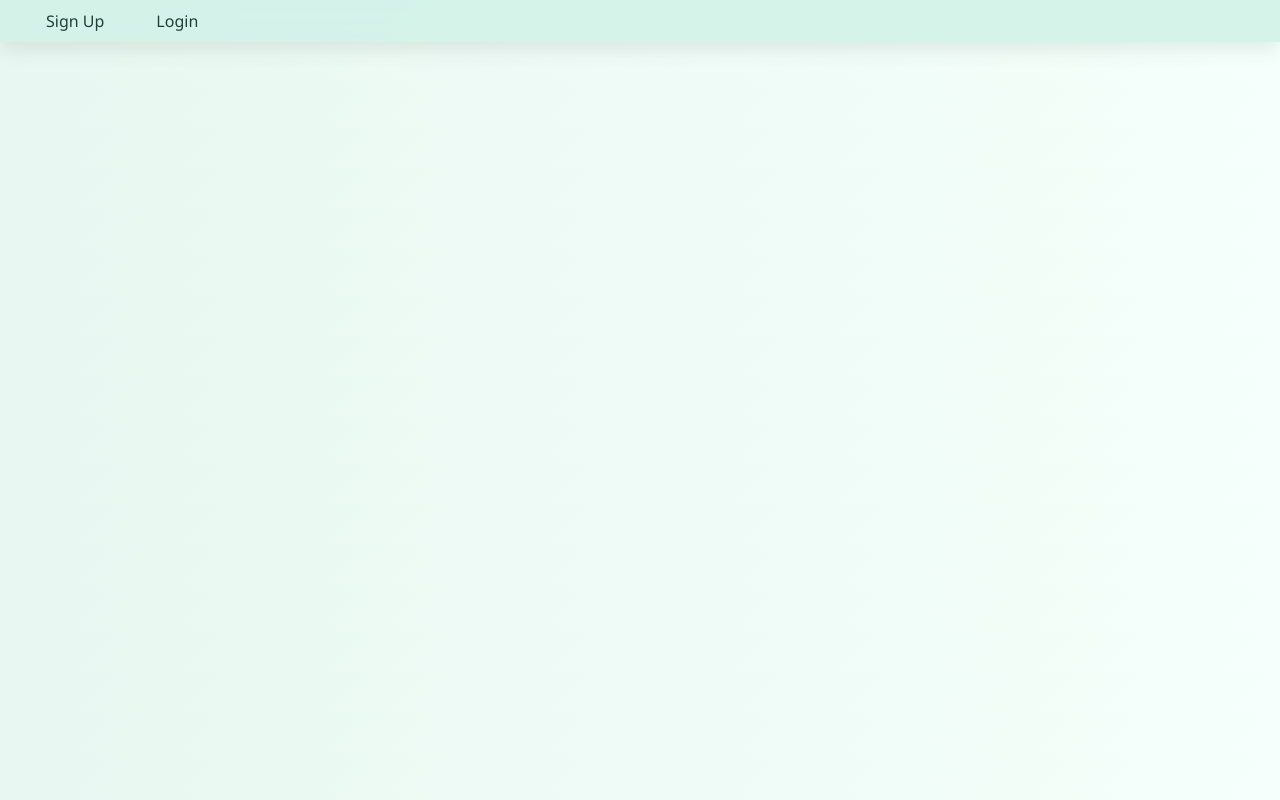
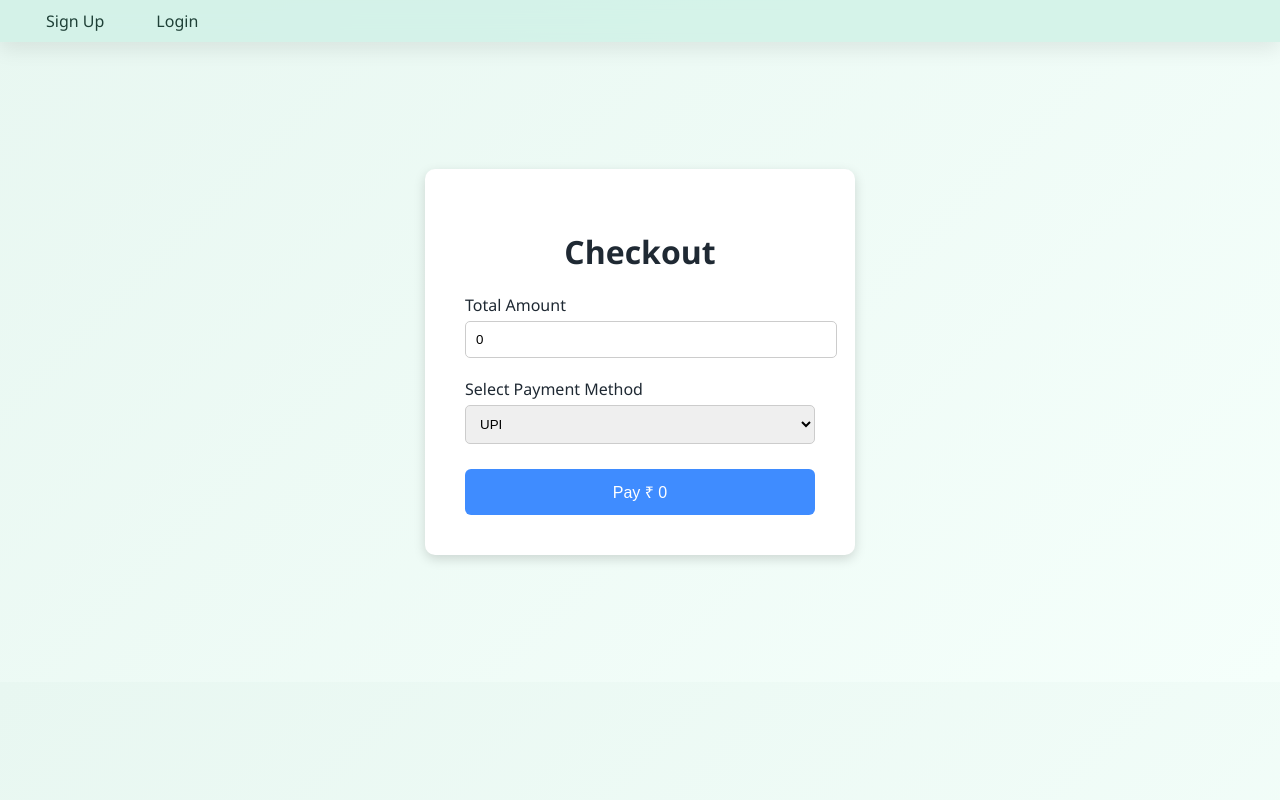
Before and after one commit to krishna10904/Intern-E-comm, a React (Create React App) app in the folder front-end/: page /payment in a window 1280 px wide. Before the commit this address had no page. Built offline with nearby package versions, Linux system fonts and the light colour scheme.

Commit message:
adding payment

```diff
--- a/front-end/src/App.js
+++ b/front-end/src/App.js
@@ -12,6 +12,8 @@ import AttendancePage from './components/dashboard/AttendancePage';
 import LeavePage from './components/dashboard/LeavePage';
 import Cart from './components/Cart';
 import Profile from './components/Profile';
+import Payment from "./components/Payment";
+
 function App() {
   return (
     <div className="App">
@@ -37,6 +39,7 @@ function App() {
 
           </Route>
 
+            <Route path="/payment" element={<Payment />} />
           {/* 🔓 Public Routes */}
           <Route path="/signup" element={<SignUp />} />
           <Route path="/login" element={<Login />} />
--- a/front-end/src/components/Cart.js
+++ b/front-end/src/components/Cart.js
@@ -3,6 +3,7 @@ import { useNavigate } from "react-router-dom";
 import "./Cart.css";
 
 const Cart = () => {
+
   const [cartItems, setCartItems] = useState([]);
   const navigate = useNavigate();
 
@@ -20,6 +21,7 @@ const Cart = () => {
 
       const data = await result.json();
       setCartItems(data);
+
     } catch (err) {
       console.log(err);
     }
@@ -33,11 +35,19 @@ const Cart = () => {
     fetchCart();
   };
 
+  // TOTAL PRICE CALCULATION
   const totalPrice = cartItems.reduce(
     (acc, item) =>
       acc + (item.product?.price || 0) * item.quantity,
     0
   );
+
+  // NAVIGATE TO PAYMENT PAGE
+  const goToPayment = () => {
+    navigate("/payment", {
+      state: { amount: totalPrice }
+    });
+  };
 
   return (
     <div className="cart-page">
@@ -46,10 +56,12 @@ const Cart = () => {
 
         {cartItems.length > 0 ? (
           <div className="cart-content">
+
             {/* LEFT SIDE - ITEMS */}
             <div className="cart-items">
               {cartItems.map((item) => (
                 <div key={item._id} className="cart-item">
+
                   <div>
                     <h4>{item.product?.name}</h4>
                     <p>Price: ₹ {item.product?.price}</p>
@@ -62,25 +74,37 @@ const Cart = () => {
                   >
                     Remove
                   </button>
+
                 </div>
               ))}
             </div>
 
             {/* RIGHT SIDE - SUMMARY */}
             <div className="cart-summary">
+
               <h3>Summary</h3>
+
               <p>Total Items: {cartItems.length}</p>
+
               <h2>Total: ₹ {totalPrice}</h2>
 
-              <button className="checkout-btn">
+              <button
+                className="checkout-btn"
+                onClick={goToPayment}
+              >
                 Proceed to Checkout
               </button>
+
             </div>
+
           </div>
         ) : (
           <div className="empty-cart-container">
+
             <div className="empty-icon">🛒</div>
+
             <h3>Your Cart is Empty</h3>
+
             <p>Add some products to see them here.</p>
 
             <button
@@ -89,6 +113,7 @@ const Cart = () => {
             >
               Browse Products
             </button>
+
           </div>
         )}
       </div>
--- /dev/null
+++ b/front-end/src/components/Payment.css
@@ -0,0 +1,50 @@
+.payment-page{
+display:flex;
+justify-content:center;
+align-items:center;
+height:80vh;
+}
+
+.payment-card{
+background:white;
+padding:40px;
+width:350px;
+border-radius:10px;
+box-shadow:0 4px 12px rgba(0,0,0,0.15);
+text-align:center;
+}
+
+.amount-box,
+.method-box{
+margin-top:20px;
+text-align:left;
+}
+
+input,select{
+width:100%;
+padding:10px;
+margin-top:5px;
+border-radius:5px;
+border:1px solid #ccc;
+}
+
+.pay-btn{
+margin-top:25px;
+width:100%;
+padding:12px;
+background:#3f8cff;
+border:none;
+color:white;
+font-size:16px;
+border-radius:6px;
+cursor:pointer;
+}
+
+.pay-btn:hover{
+background:#2f6fe0;
+}
+
+.payment-message{
+margin-top:20px;
+font-weight:bold;
+}
--- /dev/null
+++ b/front-end/src/components/Payment.js
@@ -0,0 +1,88 @@
+import React, { useState } from "react";
+import { useLocation } from "react-router-dom";
+import "./Payment.css";
+
+function Payment() {
+
+  const location = useLocation();
+  const totalAmount = location.state?.amount || 0;
+
+  const [amount, setAmount] = useState(totalAmount);
+  const [method, setMethod] = useState("UPI");
+  const [message, setMessage] = useState("");
+
+  const makePayment = async () => {
+
+    if (!amount || amount <= 0) {
+      setMessage("❌ Please enter a valid amount");
+      return;
+    }
+
+    const user = JSON.parse(localStorage.getItem("user"));
+    const userId = user?._id;
+
+    const orderId = "ORDER_" + Date.now();
+
+    let result = await fetch("http://localhost:5000/payment", {
+      method: "POST",
+      headers: {
+        "Content-Type": "application/json"
+      },
+      body: JSON.stringify({
+        userId,
+        orderId,
+        amount,
+        method
+      })
+    });
+
+    result = await result.json();
+
+    if (result) {
+      setMessage("✅ Payment Successful!");
+    }
+  };
+
+  return (
+    <div className="payment-page">
+
+      <div className="payment-card">
+
+        <h1>Checkout</h1>
+
+        <div className="amount-box">
+          <label>Total Amount</label>
+          <input
+            type="number"
+            value={amount}
+            onChange={(e) => setAmount(e.target.value)}
+          />
+        </div>
+
+        <div className="method-box">
+          <label>Select Payment Method</label>
+          <select
+            value={method}
+            onChange={(e) => setMethod(e.target.value)}
+          >
+            <option value="UPI">UPI</option>
+            <option value="Card">Credit / Debit Card</option>
+            <option value="NetBanking">Net Banking</option>
+          </select>
+        </div>
+
+        <button className="pay-btn" onClick={makePayment}>
+          Pay ₹ {amount}
+        </button>
+
+        {message && (
+          <p className="payment-message">{message}</p>
+        )}
+
+      </div>
+
+    </div>
+  );
+}
+
+export default Payment;
```
Also changed, not shown: 2 other files (tests, documents, lock files or other folders).
